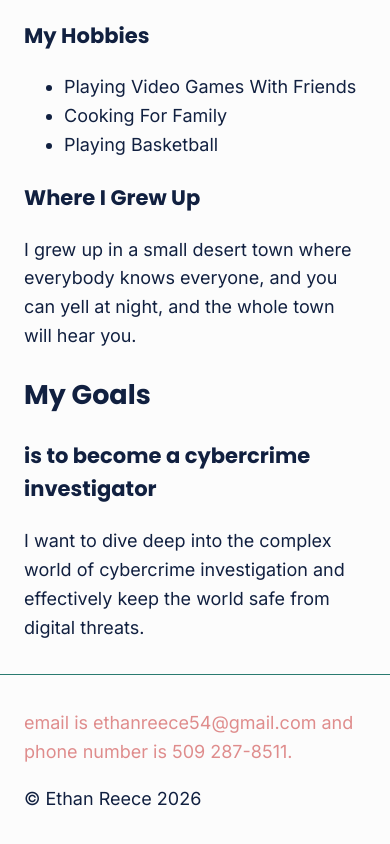
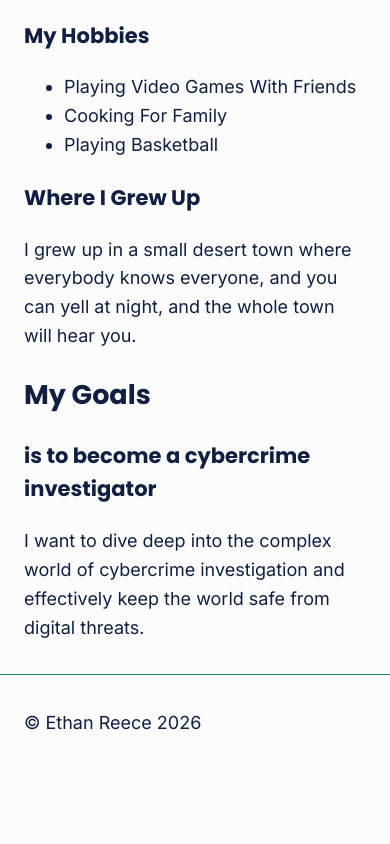
Before and after one commit to ereece2/-My-First-Web-Page, a plain HTML site: page L3_student_files/index.html in a window 390 px wide. Shown: the part 1990-2834 px from the top of the page. After the commit the page ends 2762 px from the top, so only its background shows below. Drawn offline with Linux system fonts and the light colour scheme; files that its build step writes are made by us from their sources.

Commit message:
Remove personal email and phone number from footer
Removed personal contact information from footer.

```diff
--- a/L3_student_files/index.html
+++ b/L3_student_files/index.html
@@ -67,7 +67,7 @@
   </main>
 
  <footer>
-  <p class="note"> email is ethanreece54@gmail.com and phone number is 509 287-8511.</p>
+
   <p>&copy; Ethan Reece 2026</p>
  </footer>
 </body>
```
